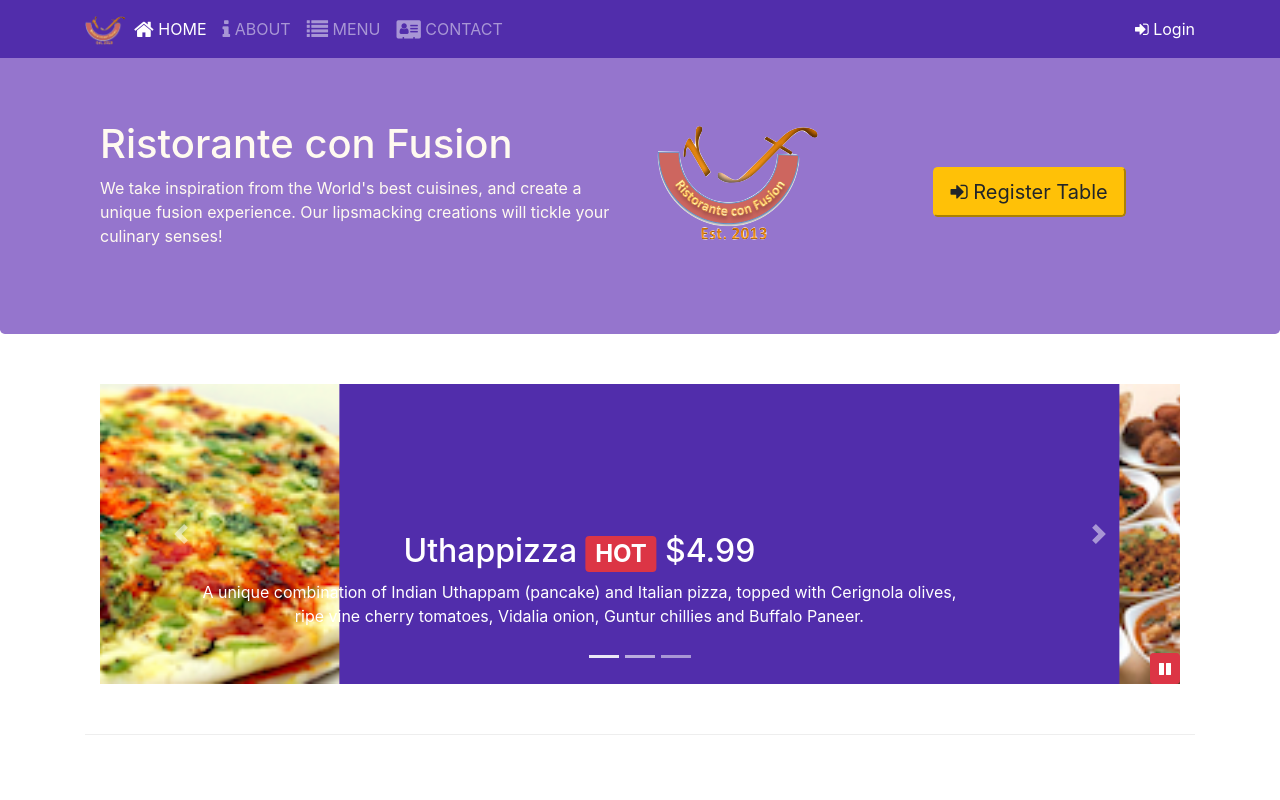
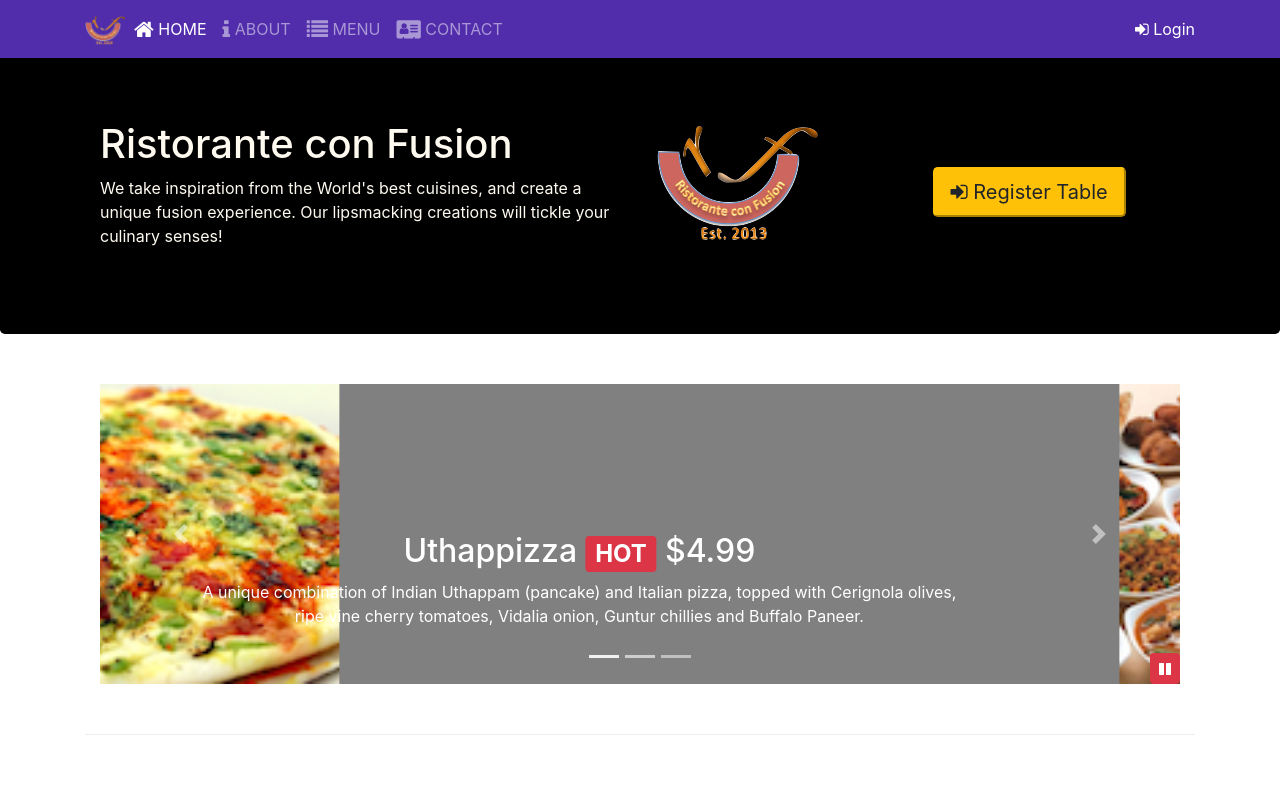
Before and after one commit to harsh1245-bit/Bootstrap-Grid-System, a website: page index.html in a window 1280 px wide. Shown: the top 800 px of the page. Drawn offline with nearby package versions, Linux system fonts and the light colour scheme.

Commit message:
Update style.css
I changed some of the colors because, this is my first pull request for hacktoberfest 2020

```diff
--- a/css/styles.css
+++ b/css/styles.css
@@ -16,7 +16,7 @@
 .jumbotron {
   margin: 0px auto;
   padding: 70px 30px;
-  background: #9575cd;
+  background: black;
   color: floralwhite; }
 
 address {
@@ -38,7 +38,7 @@ body {
   padding: 10px; }
 
 .carousel {
-  background: #512dab; }
+  background: grey; }
   .carousel .carousel-item {
     height: 300px; }
     .carousel .carousel-item img {
```
